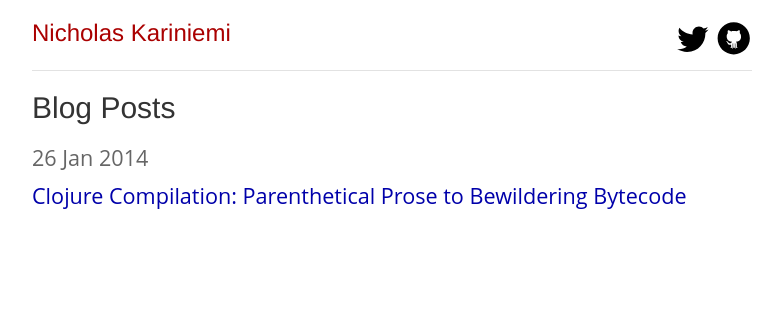
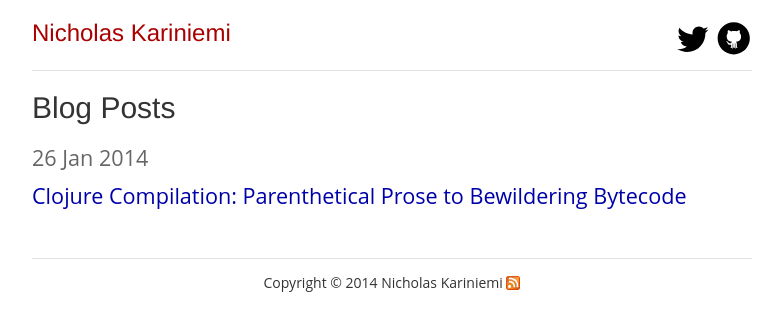
Before and after one commit to hoodunit/hoodunit.github.io, a Jekyll site: the page built from index.html, in a window 1280 px wide. Shown: the top 331 px of the page, without its empty margins (248-1031 px from the left). Built offline with Jekyll 4.4.1, drawn with Linux system fonts in a browser that asks for light colours; Markdown is read by kramdown in place of the engine named in the settings.

Commit message:
Add copyright and RSS button

```diff
--- a/_layouts/default.html
+++ b/_layouts/default.html
@@ -30,6 +30,13 @@
 
 	          {{ content }}
 
+	          <div class="footer">
+							<div class="copyright"> Copyright ©	2014 Nicholas Kariniemi </div>
+						  <a href="http://nicholaskariniemi.github.io/feed.xml">
+						  	<img class="rss" src="/img/feed-icon-14x14.png"></img>
+						  </a>
+						</div>
+
 	        </div>
 					</div>
 
--- a/css/main.css
+++ b/css/main.css
@@ -118,8 +118,10 @@
 
 .footer {
   border-top: 1px solid #E2E2E2;
-  margin-top: 2em;
+  margin-top: 1em;
+  padding-top: 0.5em;
   overflow: hidden;
+  text-align: center;
 }
 
 .footer .contact {
@@ -132,21 +134,21 @@
 }
 
 .footer .rss {
-  margin-top: 1.1em;
-  margin-right: -.2em;
-  float: right;
+  display: inline;
 }
 
 .footer .rss img {
   border: 0;
 }
 
+.footer .copyright {
+  font-size: 14px;
+  display: inline;
+}
+
 .title {
-   /* text-align: center;  */
-   /* font-size: 200%; */
- -top: 0.5em;
-   margin-bottom: 0.5em;
-   /* font-weight: bold; */
+  -top: 0.5em;
+  margin-bottom: 0.5em;
 }
 
 /*****************************************************************************/
```
Also changed, not shown: img/feed-icon-14x14.png (added).
